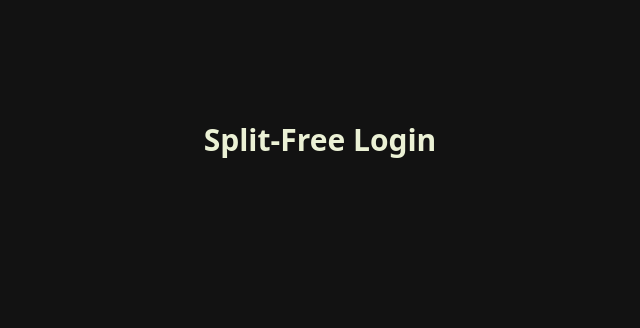
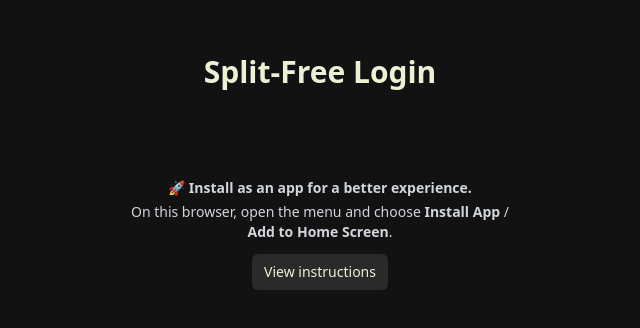
Before and after one commit to praneelbora/expensease, a React (Vite) app in the folder website/: page /login in a window 1280 px wide. Shown: the part 228-556 px from the top of the page, without its empty margins (320-960 px from the left). Built offline with nearby package versions, Linux system fonts and the light colour scheme; no server answers.

Commit message:
Update .env.example, Add instructions to user as PWA
Notes: add a folder /private in public folder and add screenshots for instructions to add as PWA in iOS

```diff
--- a/website/src/pages/Login.jsx
+++ b/website/src/pages/Login.jsx
@@ -1,40 +1,267 @@
-import { useState } from "react";
+import React, { useEffect, useState, useMemo } from "react";
 import { GoogleLogin } from "@react-oauth/google";
 import { useAuth } from "../context/AuthContext";
 import { googleLogin } from "../services/UserService";
 import { useNavigate } from "react-router-dom";
+import ModalWrapper from "../components/ModalWrapper";
+
+function detectEnv() {
+    const ua = (navigator.userAgent || "").toLowerCase();
+    const isIos = /iphone|ipad|ipod/.test(ua);
+    const isStandalone =
+        ("standalone" in navigator && navigator.standalone) ||
+        (window.matchMedia && window.matchMedia("(display-mode: standalone)").matches);
+
+    // iOS browser detection (all are WebKit, so rely on tokens)
+    const isCriOS = /crios/.test(ua);  // Chrome on iOS
+    const isFxiOS = /fxios/.test(ua);  // Firefox on iOS
+    const isEdgiOS = /edgios/.test(ua); // Edge on iOS
+
+    let browser = "generic";
+    if (isIos) {
+        if (isCriOS) browser = "chrome-ios";
+        else if (isFxiOS) browser = "firefox-ios";
+        else if (isEdgiOS) browser = "edge-ios";
+        else browser = "safari-ios"; // default for iOS if none of the above
+    } else {
+        if (/chrome|crios|edg\//.test(ua)) browser = "chromium";
+        else if (/safari/.test(ua) && !/chrome|crios|edg\//.test(ua)) browser = "safari-macos";
+        else if (/firefox/.test(ua)) browser = "firefox";
+        else browser = "generic";
+    }
+
+    return { isIos, isStandalone, browser };
+}
+
 export default function LoginRegister() {
-    const navigate = useNavigate()
-    const { setUser, setUserToken } = useAuth(); // Assuming your context has a `setUser`
+    const navigate = useNavigate();
+    const { setUser, setUserToken } = useAuth();
+
     const [error, setError] = useState("");
+    const [deferredPrompt, setDeferredPrompt] = useState(null);
+    const [{ isIos, isStandalone, browser }, setEnv] = useState({
+        isIos: false,
+        isStandalone: false,
+        browser: "generic",
+    });
+
+    const [modalOpen, setModalOpen] = useState(false);
+
+    useEffect(() => {
+        const handler = (e) => {
+            // For Android/desktop Chromium the 'Install App' button will appear
+            e.preventDefault();
+            setDeferredPrompt(e);
+        };
+        window.addEventListener("beforeinstallprompt", handler);
+
+        setEnv(detectEnv());
+
+        return () => window.removeEventListener("beforeinstallprompt", handler);
+    }, []);
+
+    const showInstallTips = useMemo(() => {
+        // Show tips when:
+        // - iOS & not standalone (no beforeinstallprompt on iOS)
+        // - OR non‑iOS & no beforeinstallprompt captured (give generic tips)
+        if (isIos && !isStandalone) return true;
+        if (!isIos && !deferredPrompt) return true;
+        return false;
+    }, [isIos, isStandalone, deferredPrompt]);
+
+    const handleInstallClick = async () => {
+        if (deferredPrompt) {
+            deferredPrompt.prompt();
+            await deferredPrompt.userChoice;
+            setDeferredPrompt(null);
+        }
+    };
+
+    const handleGoogleSuccess = async (credentialResponse) => {
+        const result = await googleLogin(credentialResponse.credential);
+        if (result?.error) {
+            setError(result.error);
+            return;
+        }
+        setUser(result.user);
+        setUserToken(result.userToken);
+        navigate("/dashboard");
+    };
+
+    const TitleByBrowser = {
+        "chrome-ios": "Add to Home Screen — Chrome (iPhone/iPad)",
+        "safari-ios": "Add to Home Screen — Safari (iPhone/iPad)",
+        "firefox-ios": "Add to Home Screen — Firefox (iPhone/iPad)",
+        "edge-ios": "Add to Home Screen — Edge (iPhone/iPad)",
+        chromium: "Install App — Chrome/Edge",
+        "safari-macos": "Install App — Safari (macOS)",
+        firefox: "Install App — Firefox",
+        generic: "Install App — Your Browser",
+    };
+
+    const BodyByBrowser = {
+        "chrome-ios": (
+            <>
+                <p className="text-sm text-gray-300 mb-4">
+                    Open this site in Chrome on your iPhone/iPad.
+                    Tap the <strong>Share</strong> icon next to the address bar, then choose <strong>“Add to Home Screen”</strong>.
+                </p>
+                <img src="/private/chrome.jpeg" alt="Chrome iOS Share" className="rounded-lg border border-white/10" />
+                <ol className="list-decimal ml-5 mt-3 text-sm text-gray-300 space-y-1">
+                    <li>Tap <strong>Share</strong>.</li>
+                    <li>Select <strong>Add to Home Screen</strong>.</li>
+                    <li>Confirm the name and tap <strong>Add</strong>.</li>
+                </ol>
+            </>
+        ),
+        "safari-ios": (
+            <>
+                <p className="text-sm text-gray-300 mb-4">
+                    Open this site in Safari. Tap the <strong>Share</strong> button in the bottom toolbar, then choose <strong>“Add to Home Screen”</strong>.
+                </p>
+                <img src="/private/ios.jpeg" alt="Safari iOS Share" className="rounded-lg border border-white/10" />
+                <ol className="list-decimal ml-5 mt-3 text-sm text-gray-300 space-y-1">
+                    <li>Tap <strong>Share</strong>.</li>
+                    <li>Scroll if needed and tap <strong>Add to Home Screen</strong>.</li>
+                    <li>Tap <strong>Add</strong>.</li>
+                </ol>
+            </>
+        ),
+        "firefox-ios": (
+            <>
+                <p className="text-sm text-gray-300 mb-4">
+                    In Firefox on iOS, tap the <strong>Share</strong> icon, then select <strong>“Add to Home Screen”</strong>.
+                </p>
+                <ol className="list-decimal ml-5 mt-3 text-sm text-gray-300 space-y-1">
+                    <li>Tap <strong>Share</strong>.</li>
+                    <li>Choose <strong>Add to Home Screen</strong>.</li>
+                    <li>Tap <strong>Add</strong>.</li>
+                </ol>
+            </>
+        ),
+        "edge-ios": (
+            <>
+                <p className="text-sm text-gray-300 mb-4">
+                    In Edge on iOS, tap the <strong>Share</strong> icon, then select <strong>“Add to Home Screen”</strong>.
+                </p>
+                <ol className="list-decimal ml-5 mt-3 text-sm text-gray-300 space-y-1">
+                    <li>Tap <strong>Share</strong>.</li>
+                    <li>Choose <strong>Add to Home Screen</strong>.</li>
+                    <li>Tap <strong>Add</strong>.</li>
+                </ol>
+            </>
+        ),
+        chromium: (
+            <>
+                <p className="text-sm text-gray-300">
+                    If you don’t see an <strong>Install</strong> prompt, open the browser menu
+                    and choose <strong>Install App</strong> / <strong>Add to Home Screen</strong>.
+                </p>
+            </>
+        ),
+        "safari-macos": (
+            <>
+                <p className="text-sm text-gray-300">
+                    In Safari (macOS), go to <strong>File → Add to Dock…</strong> to install the app-like shortcut.
+                </p>
+            </>
+        ),
+        firefox: (
+            <>
+                <p className="text-sm text-gray-300">
+                    In Firefox, open the browser menu and look for <strong>Install</strong> / <strong>Use as App</strong> or add a shortcut to your home screen.
+                </p>
+            </>
+        ),
+        generic: (
+            <>
+                <p className="text-sm text-gray-300">
+                    Open your browser menu and look for <strong>Install App</strong>, <strong>Add to Home Screen</strong>, or <strong>Add to Dock</strong>.
+                </p>
+            </>
+        ),
+    };
 
     return (
         <div className="h-[100dvh] w-full flex items-center justify-center bg-[#121212] text-[#EBF1D5]">
-            <div className="w-full max-w-md p-8 space-y-6 bg-[#121212]">
-                <h2 className="text-3xl font-bold text-center">Split-Free Login</h2>
+            <div className="w-full max-w-md p-8 space-y-6">
+                <h2 className="text-3xl font-bold text-center">Split‑Free Login</h2>
+
+
                 <div className="flex justify-center">
                     <GoogleLogin
-                        onSuccess={async (credentialResponse) => {
-                            const result = await googleLogin(credentialResponse.credential);
-
-                            if (result?.error) {
-                                setError(result.error);
-                                return;
-                            }
-                            setUser(result.user);
-                            setUserToken(result.userToken)
-                            navigate("/dashboard");
-                        }}
-                        onError={() => {
-                            setError("Google login failed.");
-                        }}
+                        onSuccess={handleGoogleSuccess}
+                        onError={() => setError("Google login failed.")}
                         theme="filled_black"
                         size="large"
                     />
-
                 </div>
 
                 {error && <p className="text-red-400 text-center">{error}</p>}
+
+                {showInstallTips && (
+                    <div className="text-center mt-2">
+                        <p className="text-sm text-gray-300">
+                            🚀 <strong>Install as an app for a better experience.</strong>
+                        </p>
+
+                        {isIos ? (
+                            <p className="text-sm text-gray-300 mt-1">
+                                On iPhone/iPad, use{" "}
+                                {browser === "chrome-ios" ? "Chrome" :
+                                    browser === "safari-ios" ? "Safari" :
+                                        browser === "firefox-ios" ? "Firefox" :
+                                            browser === "edge-ios" ? "Edge" : "your browser"}{" "}
+                                to <strong>Add to Home Screen</strong>.
+                            </p>
+                        ) : (
+                            <p className="text-sm text-gray-300 mt-1">
+                                On this browser, open the menu and choose <strong>Install App</strong> /{" "}
+                                <strong>Add to Home Screen</strong>.
+                            </p>
+                        )}
+
+                        <button
+                            onClick={() => setModalOpen(true)}
+                            className="text-sm px-3 py-2 bg-white/10 hover:bg-white/20 rounded-md mt-3"
+                            aria-label="View installation instructions"
+                        >
+                            View instructions
+                        </button>
+                    </div>
+                )}
+
+                {deferredPrompt && (
+                    <div className="flex flex-col text-center mt-2 gap-2">
+                        <p className="text-sm text-gray-300">
+                            🚀 <strong>Install as an app for a better experience.</strong>
+                        </p>
+                        <button
+                            onClick={handleInstallClick}
+                            className="w-full py-2 bg-teal-500 text-white rounded-md hover:bg-teal-600 mb-4"
+                        >
+                            📥 Install
+                        </button>
+                    </div>
+                )}
+
+
+                <ModalWrapper
+                    show={modalOpen}
+                    onClose={() => setModalOpen(false)}
+                    title={TitleByBrowser[browser] || TitleByBrowser.generic}
+                    size="lg"
+                    footer={
+                        <button
+                            onClick={() => setModalOpen(false)}
+                            className="px-4 py-2 text-sm bg-white/6 rounded-md hover:bg-white/8"
+                        >
+                            Got it
+                        </button>
+                    }
+                >
+                    {BodyByBrowser[browser] || BodyByBrowser.generic}
+                </ModalWrapper>
             </div>
         </div>
     );
```
Also changed, not shown: 2 other files (tests, documents, lock files or other folders).
